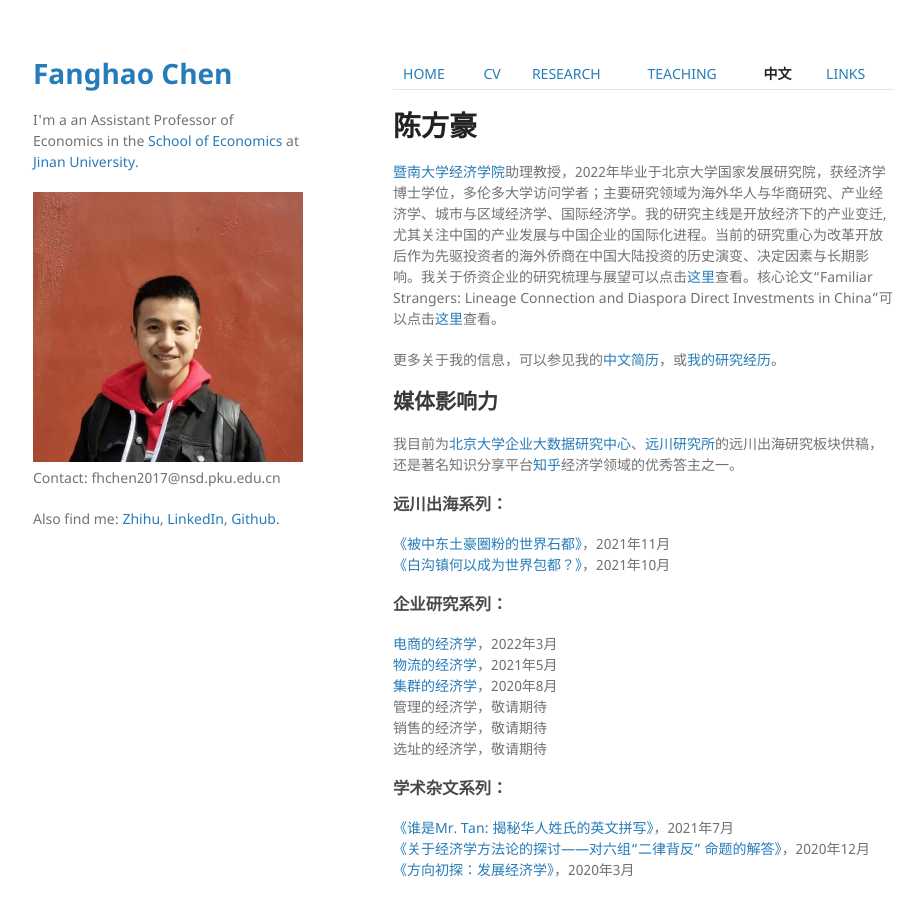
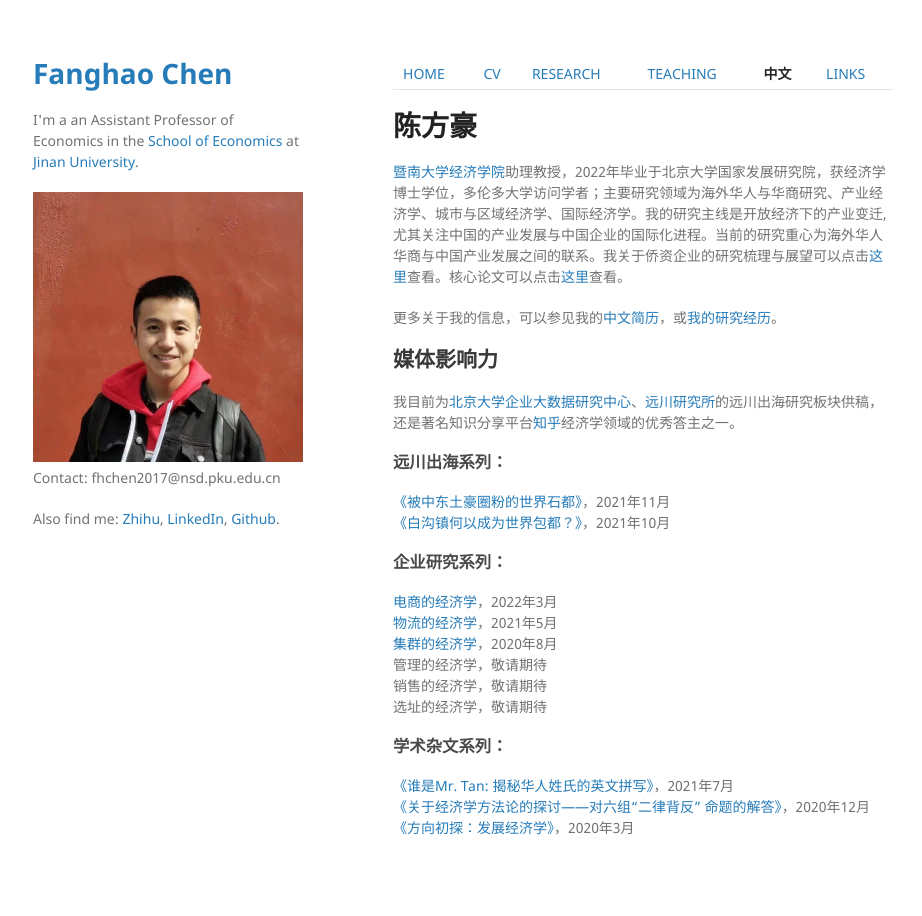
Before and after one commit to FanghaoChen/homepage, a Jekyll site: the page built from chinesepage.md, in a window 1280 px wide and 950 px high. Shown: the top 916 px of the window, without its empty margins (177-1099 px from the left). Built offline with Jekyll 4.4.1, drawn with Linux system fonts in a browser that asks for light colours; our own code applies the rules of GitHub Pages for plain Markdown files.

Commit message:
Update chinesepage.md

```diff
--- a/chinesepage.md
+++ b/chinesepage.md
@@ -2,7 +2,7 @@
 
 # 陈方豪
 
-[暨南大学经济学院](https://ec.jnu.edu.cn/)助理教授，2022年毕业于北京大学国家发展研究院，获经济学博士学位，多伦多大学访问学者；主要研究领域为海外华人与华商研究、产业经济学、城市与区域经济学、国际经济学。我的研究主线是开放经济下的产业变迁, 尤其关注中国的产业发展与中国企业的国际化进程。当前的研究重心为改革开放后作为先驱投资者的海外侨商在中国大陆投资的历史演变、决定因素与长期影响。我关于侨资企业的研究梳理与展望可以点击[这里](https://www.jcejournal.com.cn/CN/Y2022/V1/I1/4)查看。核心论文“Familiar Strangers: Lineage Connection and Diaspora Direct Investments in China”可以点击[这里](./assets/familiar_stranger_draft_220303.pdf)查看。
+[暨南大学经济学院](https://ec.jnu.edu.cn/)助理教授，2022年毕业于北京大学国家发展研究院，获经济学博士学位，多伦多大学访问学者；主要研究领域为海外华人与华商研究、产业经济学、城市与区域经济学、国际经济学。我的研究主线是开放经济下的产业变迁, 尤其关注中国的产业发展与中国企业的国际化进程。当前的研究重心为海外华人华商与中国产业发展之间的联系。我关于侨资企业的研究梳理与展望可以点击[这里](https://www.jcejournal.com.cn/CN/Y2022/V1/I1/4)查看。核心论文可以点击[这里](./assets/familiar_stranger_draft_220303.pdf)查看。
 
 更多关于我的信息，可以参见我的[中文简历](./assets/陈方豪_暨大经院_220914.pdf)，或[我的研究经历](https://mp.weixin.qq.com/s?__biz=Mzg4MzE0ODY0Mw==&mid=2247491382&idx=1&sn=992dc4dda38bfd95d5c2b47848fc5a81&chksm=cf4a8d3af83d042c96f68c98b9406eab25df4ce418b6778fccdee755fc9e499decfb44498855&mpshare=1&scene=24&srcid=12203KNxFd0xsEh7nM7ZzhKn&sharer_sharetime=1639991731014&sharer_shareid=009d752390d3ca9d149b0d31038375f0#rd)。
 
```
